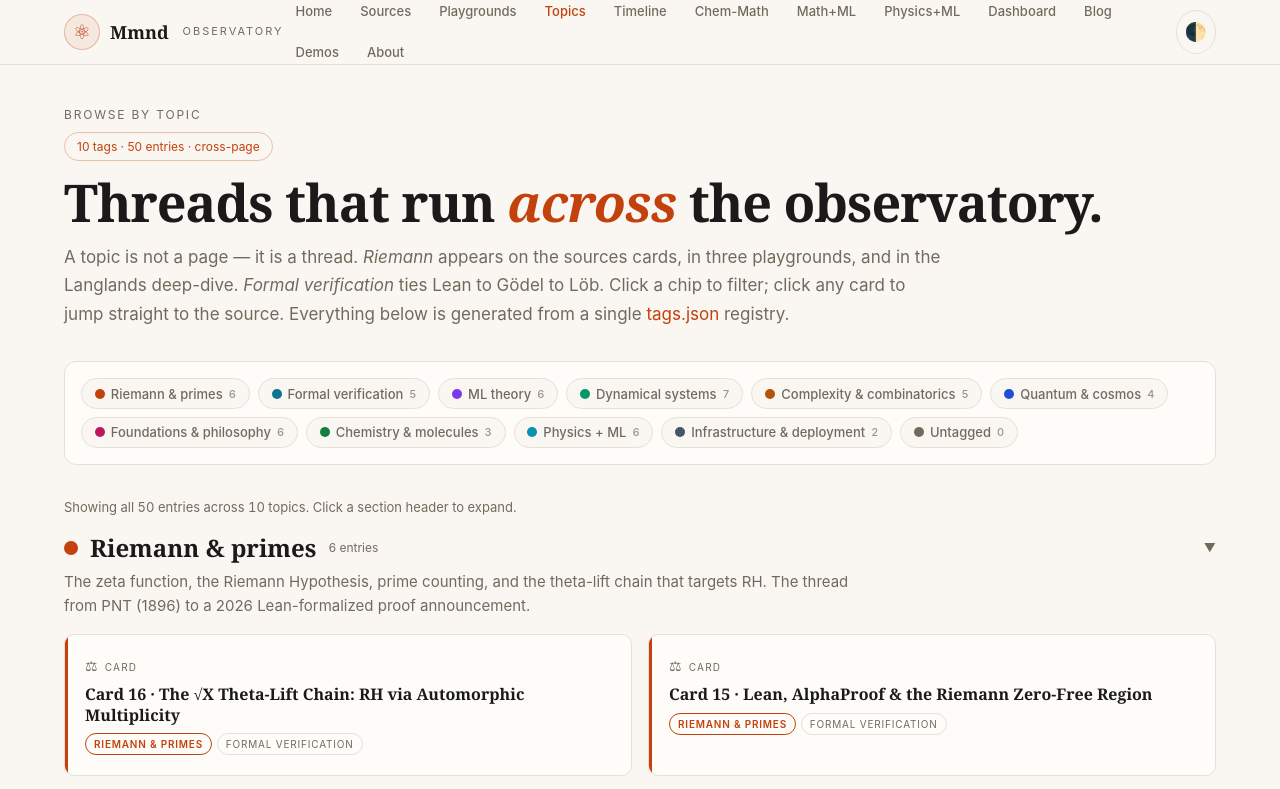
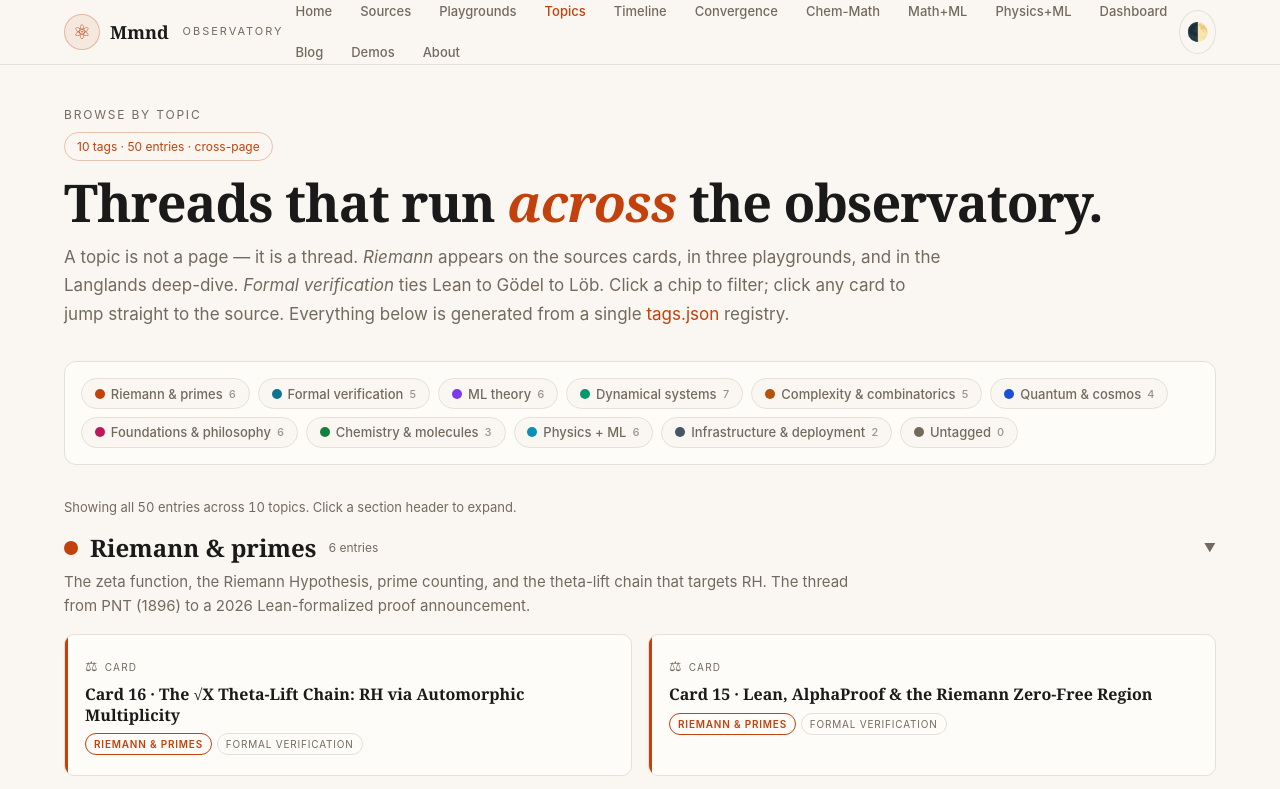
Before and after one commit to testdemoqwenai2025-creator/DemoMmnd, a plain HTML site: page tags.html in a window 1280 px wide. Shown: the top 789 px of the page. Drawn offline with Linux system fonts and the light colour scheme.

Commit message:
Phase 1: add Convergence to nav

```diff
--- a/tags.html
+++ b/tags.html
@@ -82,7 +82,7 @@ footer{border-top:1px solid var(--border);background:var(--secondary);padding:2r
 <a href="index.html">Home</a>
 <a href="sources.html">Sources</a>
 <a href="playgrounds.html">Playgrounds</a>
-<a href="tags.html" class="active">Topics</a><a href="timeline.html">Timeline</a>
+<a href="tags.html" class="active">Topics</a><a href="timeline.html">Timeline</a><a href="convergence.html">Convergence</a>
 <a href="chem-math.html">Chem-Math</a><a href="math-ml.html">Math+ML</a><a href="physics-ml.html">Physics+ML</a><a href="dashboard.html">Dashboard</a><a href="blog.html">Blog</a>
 <a href="demos.html">Demos</a>
 <a href="about.html">About</a>
```
